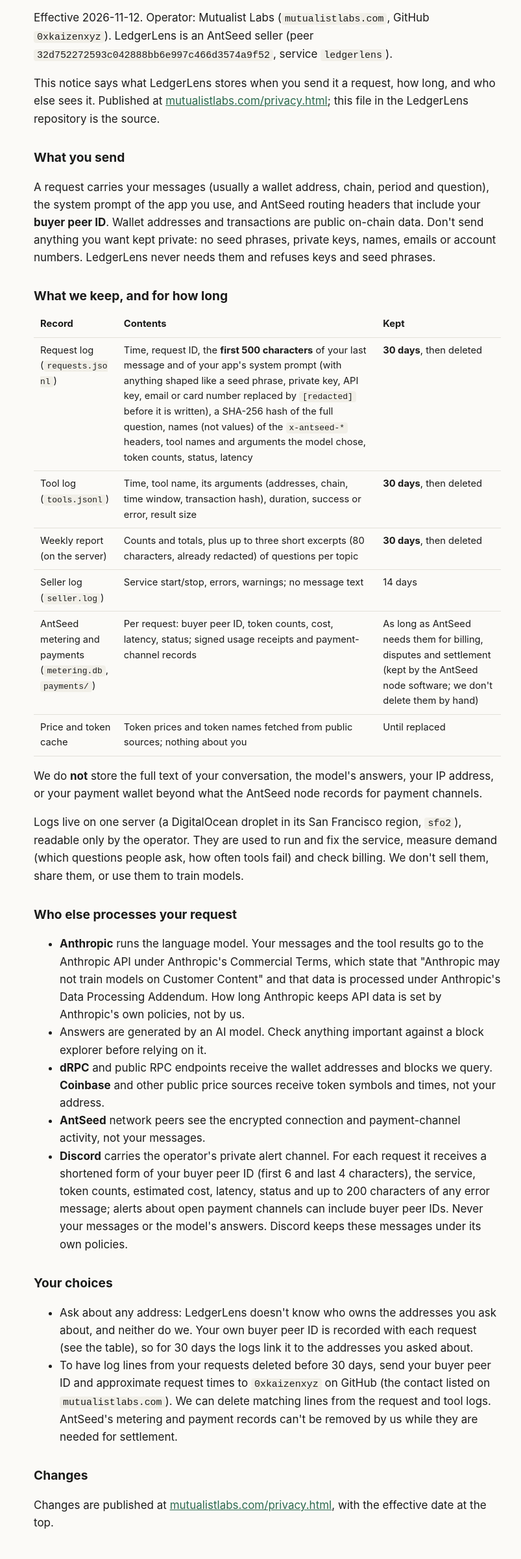
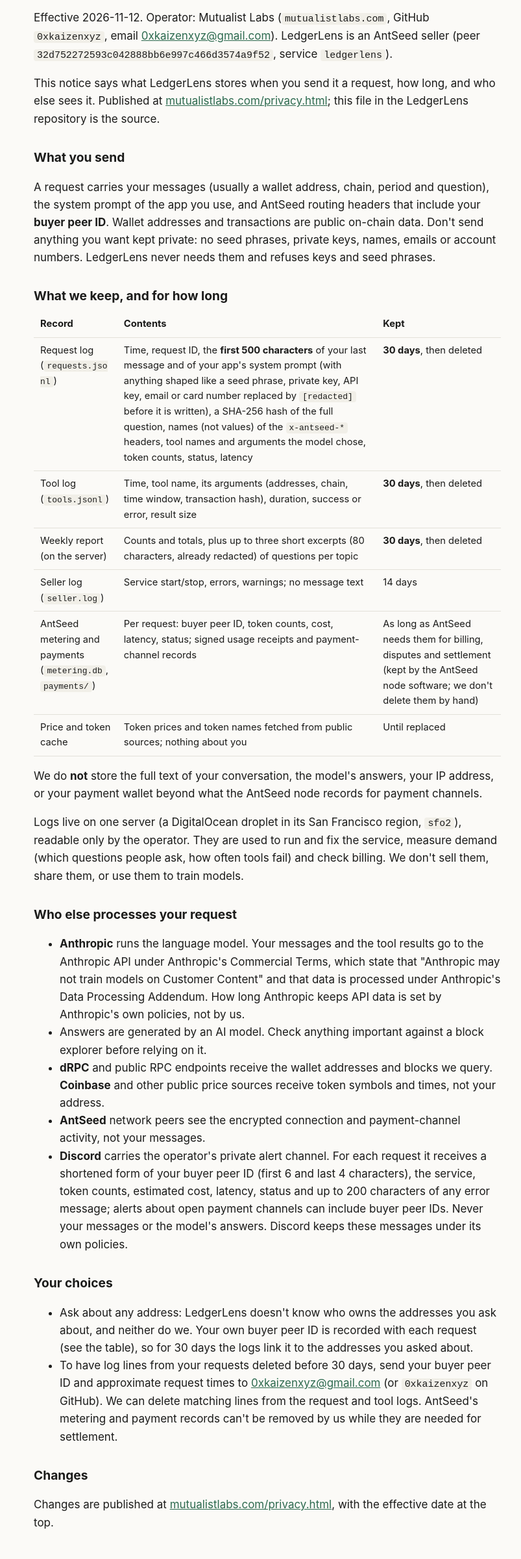
Before and after one commit to 0xkaizenxyz/mutualistlabs-site, a plain HTML site: page privacy.html in a window 1280 px wide. Shown: the part 131-2530 px from the top of the page at 65% size, without its empty margins (228-1031 px from the left). Drawn offline with Linux system fonts and the light colour scheme.

Commit message:
Add contact email

```diff
--- a/privacy.html
+++ b/privacy.html
@@ -134,7 +134,7 @@
   </header>
   <main class="wrap doc">
 <h1>LedgerLens privacy notice</h1>
-<p>Effective 2026-11-12. Operator: Mutualist Labs (<code>mutualistlabs.com</code>, GitHub <code>0xkaizenxyz</code>). LedgerLens is an AntSeed seller (peer <code>32d752272593c042888bb6e997c466d3574a9f52</code>, service <code>ledgerlens</code>).</p>
+<p>Effective 2026-11-12. Operator: Mutualist Labs (<code>mutualistlabs.com</code>, GitHub <code>0xkaizenxyz</code>, email <a href="mailto:0xkaizenxyz@gmail.com">0xkaizenxyz@gmail.com</a>). LedgerLens is an AntSeed seller (peer <code>32d752272593c042888bb6e997c466d3574a9f52</code>, service <code>ledgerlens</code>).</p>
 <p>This notice says what LedgerLens stores when you send it a request, how long, and who else sees it. Published at <a href="/privacy.html">mutualistlabs.com/privacy.html</a>; this file in the LedgerLens repository is the source.</p>
 <h2>What you send</h2>
 <p>A request carries your messages (usually a wallet address, chain, period and question), the system prompt of the app you use, and AntSeed routing headers that include your <strong>buyer peer ID</strong>. Wallet addresses and transactions are public on-chain data. Don't send anything you want kept private: no seed phrases, private keys, names, emails or account numbers. LedgerLens never needs them and refuses keys and seed phrases.</p>
@@ -153,7 +153,7 @@
 <h2>Who else processes your request</h2>
 <ul><li><strong>Anthropic</strong> runs the language model. Your messages and the tool results go to the Anthropic API under Anthropic's Commercial Terms, which state that "Anthropic may not train models on Customer Content" and that data is processed under Anthropic's Data Processing Addendum. How long Anthropic keeps API data is set by Anthropic's own policies, not by us.</li><li>Answers are generated by an AI model. Check anything important against a block explorer before relying on it.</li><li><strong>dRPC</strong> and public RPC endpoints receive the wallet addresses and blocks we query. <strong>Coinbase</strong> and other public price sources receive token symbols and times, not your address.</li><li><strong>AntSeed</strong> network peers see the encrypted connection and payment-channel activity, not your messages.</li><li><strong>Discord</strong> carries the operator's private alert channel. For each request it receives a shortened form of your buyer peer ID (first 6 and last 4 characters), the service, token counts, estimated cost, latency, status and up to 200 characters of any error message; alerts about open payment channels can include buyer peer IDs. Never your messages or the model's answers. Discord keeps these messages under its own policies.</li></ul>
 <h2>Your choices</h2>
-<ul><li>Ask about any address: LedgerLens doesn't know who owns the addresses you ask about, and neither do we. Your own buyer peer ID is recorded with each request (see the table), so for 30 days the logs link it to the addresses you asked about.</li><li>To have log lines from your requests deleted before 30 days, send your buyer peer ID and approximate request times to <code>0xkaizenxyz</code> on GitHub (the contact listed on <code>mutualistlabs.com</code>). We can delete matching lines from the request and tool logs. AntSeed's metering and payment records can't be removed by us while they are needed for settlement.</li></ul>
+<ul><li>Ask about any address: LedgerLens doesn't know who owns the addresses you ask about, and neither do we. Your own buyer peer ID is recorded with each request (see the table), so for 30 days the logs link it to the addresses you asked about.</li><li>To have log lines from your requests deleted before 30 days, send your buyer peer ID and approximate request times to <a href="mailto:0xkaizenxyz@gmail.com">0xkaizenxyz@gmail.com</a> (or <code>0xkaizenxyz</code> on GitHub). We can delete matching lines from the request and tool logs. AntSeed's metering and payment records can't be removed by us while they are needed for settlement.</li></ul>
 <h2>Changes</h2>
 <p>Changes are published at <a href="/privacy.html">mutualistlabs.com/privacy.html</a>, with the effective date at the top.</p>
   </main>
```
Also changed, not shown: index.html (+1 -0 lines).
